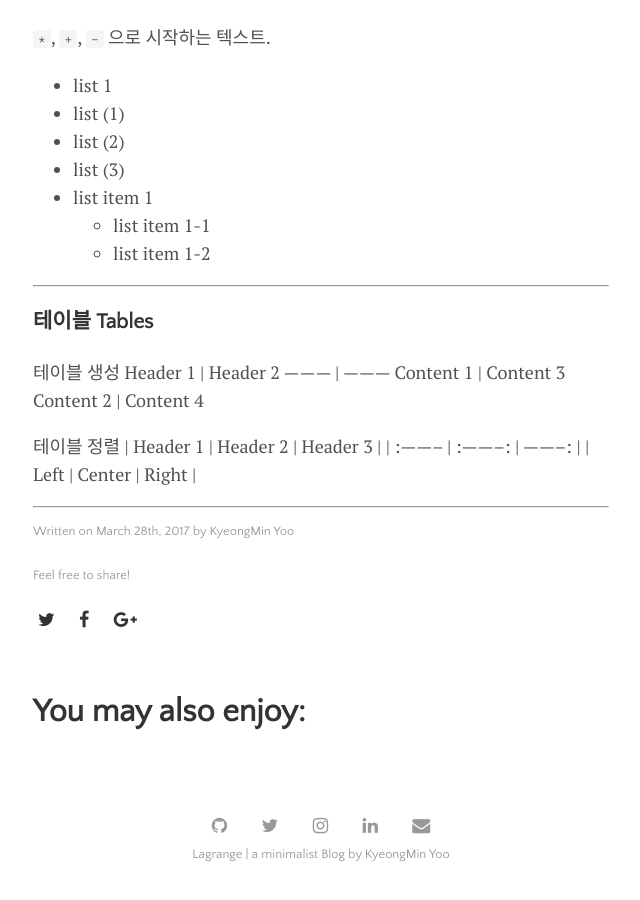
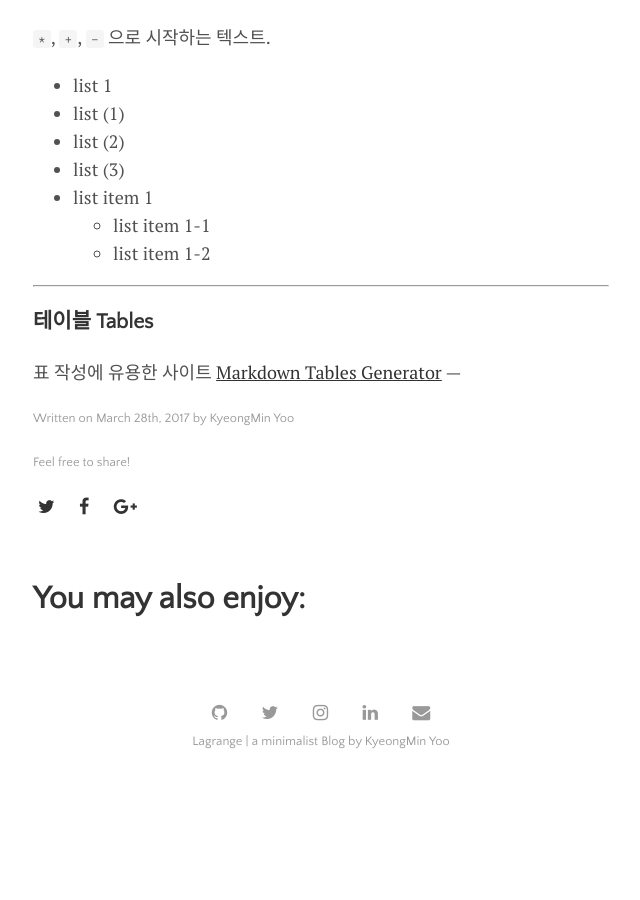
Before and after one commit to ykm1/ykm1.github.io, a Jekyll site: the page built from _posts/2017-03-28-Macdown test.md, in a window 1280 px wide and 900 px high, scrolled down 2382 px. Shown: the whole window, without its empty margins (319-959 px from the left). Built offline with Jekyll 4.4.1, drawn with Linux system fonts in a browser that asks for light colours; nearby versions of some CDN libraries; after the commit the page ends 3169 px from its top, so only the background shows below that.

Commit message:
20170521_수정 및 추

```diff
--- a/_posts/2017-03-28-Macdown test.md
+++ b/_posts/2017-03-28-Macdown test.md
@@ -95,15 +95,5 @@ URL링크 : <http://www.google.com>
 ---
 
 ### 테이블 Tables
-테이블 생성
-Header 1 | Header 2
---------- | ---------
-Content 1 | Content 3
-Content 2 | Content 4
-
-테이블 정렬
-| Header 1 | Header 2 | Header 3 |
-| :-------- | :--------: | --------: |
-| Left | Center | Right |
-
+표 작성에 유용한 사이트 [Markdown Tables Generator](http://www.tablesgenerator.com/markdown_tables)
 ---
```
Also changed, not shown: _posts/2017-05-21-[CSS]Style related with layout.md (added, +63 -0 lines).
